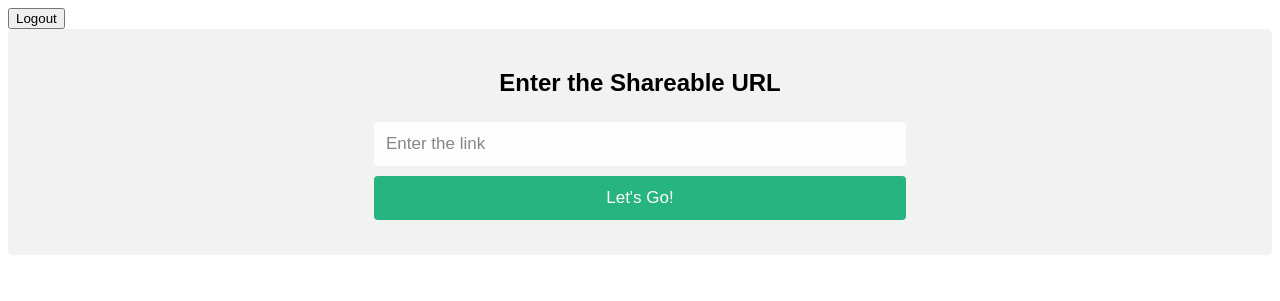
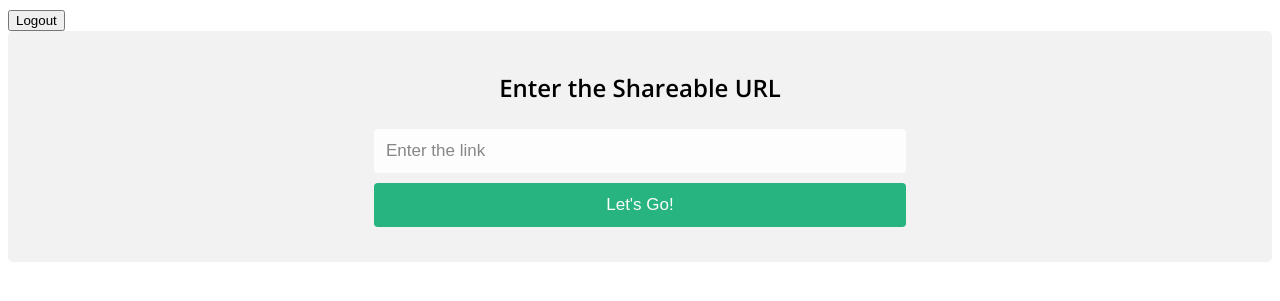
Before and after one commit to Shachita/TextSnipper, a Django app: template users/templates/users/link.html in a window 1280 px wide. Shown: the top 301 px of the page. Run offline with Django 3.2, Linux system fonts and the light colour scheme; the template is opened without the code that fills it, so the values that code supplies are empty.

Commit message:
page restructuring

```diff
--- a/users/templates/users/link.html
+++ b/users/templates/users/link.html
@@ -9,14 +9,14 @@
     <meta name="viewport" content="width=device-width, initial-scale=1">
     <link rel="stylesheet" href="https://cdnjs.cloudflare.com/ajax/libs/font-awesome/4.7.0/css/font-awesome.min.css">
     <style>
+        @import url(http://fonts.googleapis.com/css?family=Open+Sans:400,600);
         body {
-            font-family: Arial, Helvetica, sans-serif;
+            font-family: 'Open Sans', serif;
         }
 
         * {
             box-sizing: border-box;
         }
-        /* style the container */
 
         .container {
             position: relative;
@@ -24,7 +24,6 @@
             background-color: #f2f2f2;
             padding: 20px 0 30px 0;
         }
-        /* style inputs and link buttons */
 
         input,
         .btn {
@@ -38,14 +37,12 @@
             font-size: 17px;
             line-height: 20px;
             text-decoration: none;
-            /* remove underline from anchors */
         }
 
         input:hover,
         .btn:hover {
             opacity: 1;
         }
-        /* add appropriate colors to fb, twitter and google buttons */
 
         .fb {
             background-color: #3B5998;
@@ -61,7 +58,6 @@
             background-color: #dd4b39;
             color: white;
         }
-        /* style the submit button */
 
         input[type=submit] {
             background-color: #04AA6D;
@@ -141,9 +137,9 @@
 
 <body>
 
-<form action="/user/logout/">
-<button>Logout</button>
-</form>
+    <form action="/user/logout/">
+        <button>Logout</button>
+    </form>
 
     <div class="container">
         <form method="POST">
```
